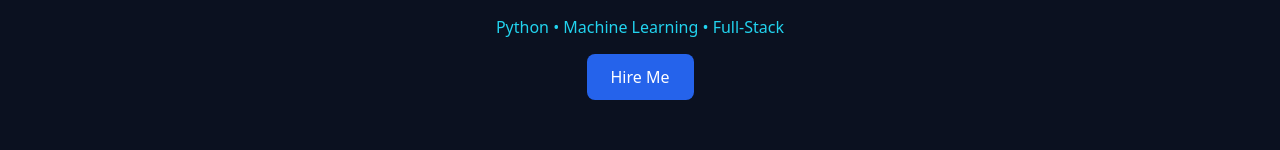
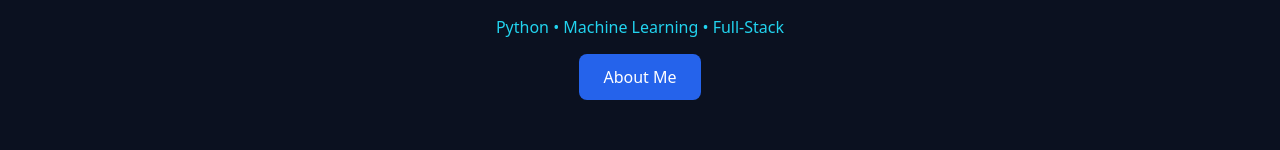
Before and after one commit to Kanha-Behera/Portfolio-kanha, a plain HTML site: page index.html in a window 1280 px wide. Shown: the part 421-571 px from the top of the page. Drawn offline with Linux system fonts and the light colour scheme.

Commit message:
Change 'Hire Me' link text to 'About Me'

```diff
--- a/index.html
+++ b/index.html
@@ -24,7 +24,7 @@
 <section class="hero reveal">
   <h2>Software Developer</h2>
   <p>Python • Machine Learning • Full-Stack</p>
-  <a href="#contact" class="btn">Hire Me</a>
+  <a href="#contact" class="btn">About Me</a>
 </section>
 
 <section class="section reveal">
```
